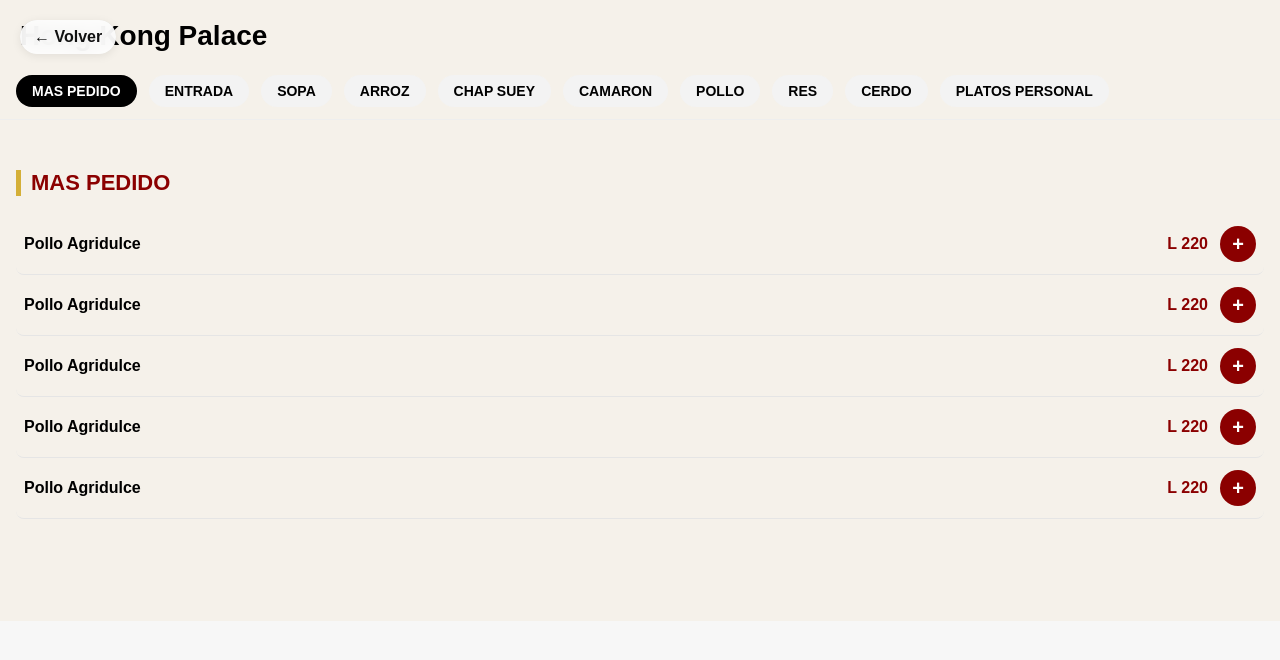
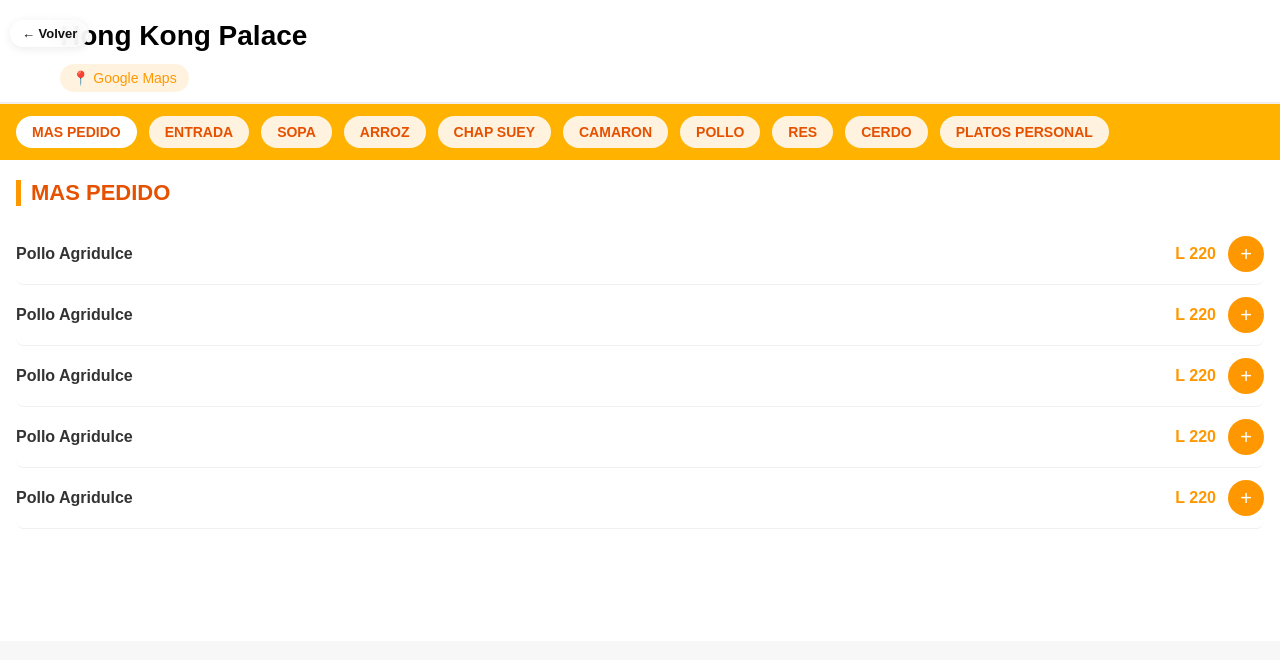
Before and after one commit to jackma0625/hnmenu, a React (Vite) app: page /restaurant/2 in a window 1280 px wide. Shown: the top 660 px of the page. Built offline with nearby package versions, Linux system fonts and the light colour scheme.

Commit message:
改premium颜色

```diff
--- a/src/components/restaurant/PremiumMenu.jsx
+++ b/src/components/restaurant/PremiumMenu.jsx
@@ -6,7 +6,6 @@
   const [isSticky, setIsSticky] = useState(false)
   const sentinelRef = useRef(null)
 
-  // 监听滚动，实现固定效果
   useEffect(() => {
     const sentinel = sentinelRef.current
     if (!sentinel) return
@@ -40,7 +39,7 @@
       {/* 哨兵元素 */}
       <div ref={sentinelRef} style={{ height: '1px' }} />
 
-      {/* 分类栏 - 统一样式，不依赖 theme */}
+      {/* 分类栏 - 橙色背景 */}
       <div
         className="premium-categories"
         style={{
@@ -49,13 +48,13 @@
           left: 0,
           right: 0,
           zIndex: 999,
-          background: '#f5f1ea',
+          background: '#ffb300',  // 和 Navbar 一样橙色
           display: 'flex',
           gap: '12px',
           overflowX: 'auto',
           padding: '12px 16px',
           scrollbarWidth: 'none',
-          borderBottom: '1px solid #eee',
+          borderBottom: 'none',
           boxShadow: isSticky ? '0 2px 8px rgba(0,0,0,0.1)' : 'none',
         }}
       >
@@ -65,14 +64,15 @@
             onClick={() => setActiveCategory(section.category)}
             style={{
               border: 'none',
-              background: activeCategory === section.category ? '#000' : '#f3f3f3',
-              color: activeCategory === section.category ? '#fff' : '#000',
+              background: activeCategory === section.category ? '#ffffff' : '#fff3e0',  // 选中白色，未选中浅橙
+              color: activeCategory === section.category ? '#e65100' : '#e65100',  // 深橙色文字
               padding: '8px 16px',
               borderRadius: '999px',
               whiteSpace: 'nowrap',
               fontWeight: '600',
               cursor: 'pointer',
               fontSize: '14px',
+              transition: 'all 0.2s ease',
             }}
           >
             {section.category}
@@ -83,15 +83,18 @@
       {/* 占位符 */}
       {isSticky && <div style={{ height: '52px' }} />}
 
-      {/* 菜单区域 */}
-      <div className="restaurant-menu">
+      {/* 菜单区域 - 白色背景 */}
+      <div className="restaurant-menu" style={{
+        padding: '20px 16px 80px',
+        background: '#ffffff',
+      }}>
         {filteredMenu.map((section) => (
           <div key={section.category} className="menu-section">
             <h2 style={{
               fontSize: '22px',
               marginBottom: '18px',
-              color: '#8B0000',
-              borderLeft: '5px solid #D4AF37',
+              color: '#e65100',  // 深橙色标题
+              borderLeft: '5px solid #ff9800',  // 橙色边框
               paddingLeft: '10px',
               fontWeight: '700',
             }}>
@@ -99,31 +102,41 @@
             </h2>
             <div className="menu-items">
               {section.items.map((item, index) => (
-                <div key={index} className="menu-item">
+                <div key={index} className="menu-item" style={{
+                  display: 'flex',
+                  justifyContent: 'space-between',
+                  alignItems: 'center',
+                  padding: '12px 0',
+                  borderBottom: '1px solid #f0f0f0',
+                }}>
                   <div className="menu-left">
-                    <h3 style={{ fontSize: '16px', margin: 0 }}>{item.name}</h3>
+                    <h3 style={{ fontSize: '16px', margin: 0, color: '#333' }}>{item.name}</h3>
                     {item.description && (
-                      <p style={{ fontSize: '12px', color: '#888', marginTop: '4px' }}>
+                      <p style={{ fontSize: '12px', color: '#999', marginTop: '4px' }}>
                         {item.description}
                       </p>
                     )}
                   </div>
-                  <div className="menu-right">
-                    <span style={{ fontWeight: '700', color: '#8B0000' }}>
+                  <div className="menu-right" style={{
+                    display: 'flex',
+                    alignItems: 'center',
+                    gap: '12px',
+                  }}>
+                    <span style={{ fontWeight: '700', color: '#ff9800', fontSize: '16px' }}>
                       L {item.price}
                     </span>
                     <button
-                      className={`add-to-cart-btn ${addingItem === item.name ? 'adding' : ''}`}
                       onClick={() => handleAddToCart(item)}
                       style={{
                         width: '36px',
                         height: '36px',
                         borderRadius: '999px',
                         border: 'none',
-                        background: addingItem === item.name ? '#4CAF50' : '#8B0000',
+                        background: addingItem === item.name ? '#4CAF50' : '#ff9800',
                         color: 'white',
                         fontSize: '20px',
                         cursor: 'pointer',
+                        transition: 'all 0.2s ease',
                       }}
                     >
                       {addingItem === item.name ? '✓' : '+'}
--- a/src/layouts/PremiumLayout.jsx
+++ b/src/layouts/PremiumLayout.jsx
@@ -82,10 +82,11 @@
         ← Volver
       </Link>
 
-      {/* 餐馆名字 - 直接写在这里 */}
+      {/* 餐馆名字 */}
 <div className="restaurant-header" style={{
-        padding: '20px 20px 10px 20px',
-        background: '#f5f1ea',
+  padding: '20px 20px 10px 60px',
+  background: 'white',
+  borderBottom: '1px solid #eee',
 }}>
   <h1 style={{
     fontSize: '28px',
@@ -95,16 +96,59 @@
   }}>
     {restaurant.name}
   </h1>
+
+  {/* 链接区域 */}
+  <div style={{
+    display: 'flex',
+    flexWrap: 'wrap',
+    gap: '10px',
+    marginTop: '12px',
+  }}>
+    {/* 地图链接 */}
+    {restaurant.maps && (
+      <a
+        href={restaurant.maps}
+        target="_blank"
+        rel="noreferrer"
+        style={{
+          display: 'inline-flex',
+          alignItems: 'center',
+          gap: '6px',
+          fontSize: '14px',
+          color: '#ff9800',
+          textDecoration: 'none',
+          background: '#fff3e0',
+          padding: '6px 12px',
+          borderRadius: '20px',
+        }}
+      >
+        📍 Google Maps
+      </a>
+    )}
+
+    {/* Instagram 链接 */}
+    {restaurant.instagram && (
+      <a
+        href={restaurant.instagram}
+        target="_blank"
+        rel="noreferrer"
+        style={{
+          display: 'inline-flex',
+          alignItems: 'center',
+          gap: '6px',
+          fontSize: '14px',
+          color: '#ff9800',
+          textDecoration: 'none',
+          background: '#fff3e0',
+          padding: '6px 12px',
+          borderRadius: '20px',
+        }}
+      >
+        📷 Instagram
+      </a>
+    )}
   </div>
-
-      {cart.length > 0 && (
-        <CartBar
-          cart={cart}
-          setShowCart={setShowCart}
-          cartItemCount={cartItemCount}
-          cartTotal={cartTotal}
-        />
-      )}
+</div>
 
       {showCart && (
         <CartModal
--- a/src/styles/Home.css
+++ b/src/styles/Home.css
@@ -250,7 +250,7 @@
 
 /* ================= MENU ================= */
 .restaurant-menu {
-  padding: 50px 16px 70px;
+  padding: 10px 16px 70px;
   background: #f5f1ea;
 }
 
@@ -565,10 +565,10 @@
 .back-button {
   position: fixed;
   top: 20px;
-  left: 20px;
+  left: 10px;
   background: rgba(255,255,255,0.9);
   backdrop-filter: blur(10px);
-  padding: 8px 14px;
+  padding: 6px 12px;
   border-radius: 999px;
   text-decoration: none;
   color: #111;
@@ -576,6 +576,7 @@
   z-index: 999;
   box-shadow: 0 2px 10px rgba(0,0,0,0.08);
   -webkit-tap-highlight-color: transparent;
+  font-size: 13px;
 }
 
 .back-button:focus {
```
Lines whose indentation alone changed are shown as unchanged.
